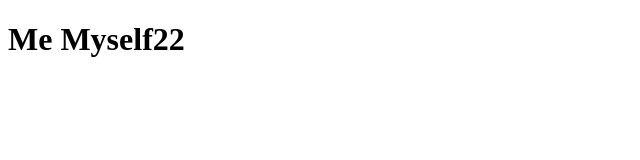
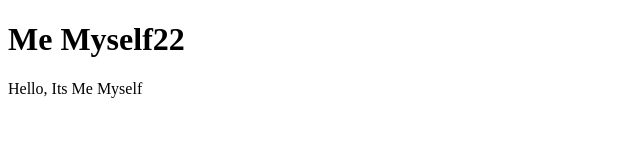
Before and after one commit to Habibollah-Atashbahar/git-tutorial, a plain HTML site: page index.html in a window 1280 px wide. Shown: the whole page, without its empty margins (0-640 px from the left). Drawn offline with Linux system fonts and the light colour scheme.

Commit message:
a new paragraph added to  index.html

```diff
--- a/index.html
+++ b/index.html
@@ -8,5 +8,6 @@
 
   <body>
     <h1>Me Myself22</h1>
+    <p>Hello, Its Me Myself</p>
   </body>
 </html>
```
